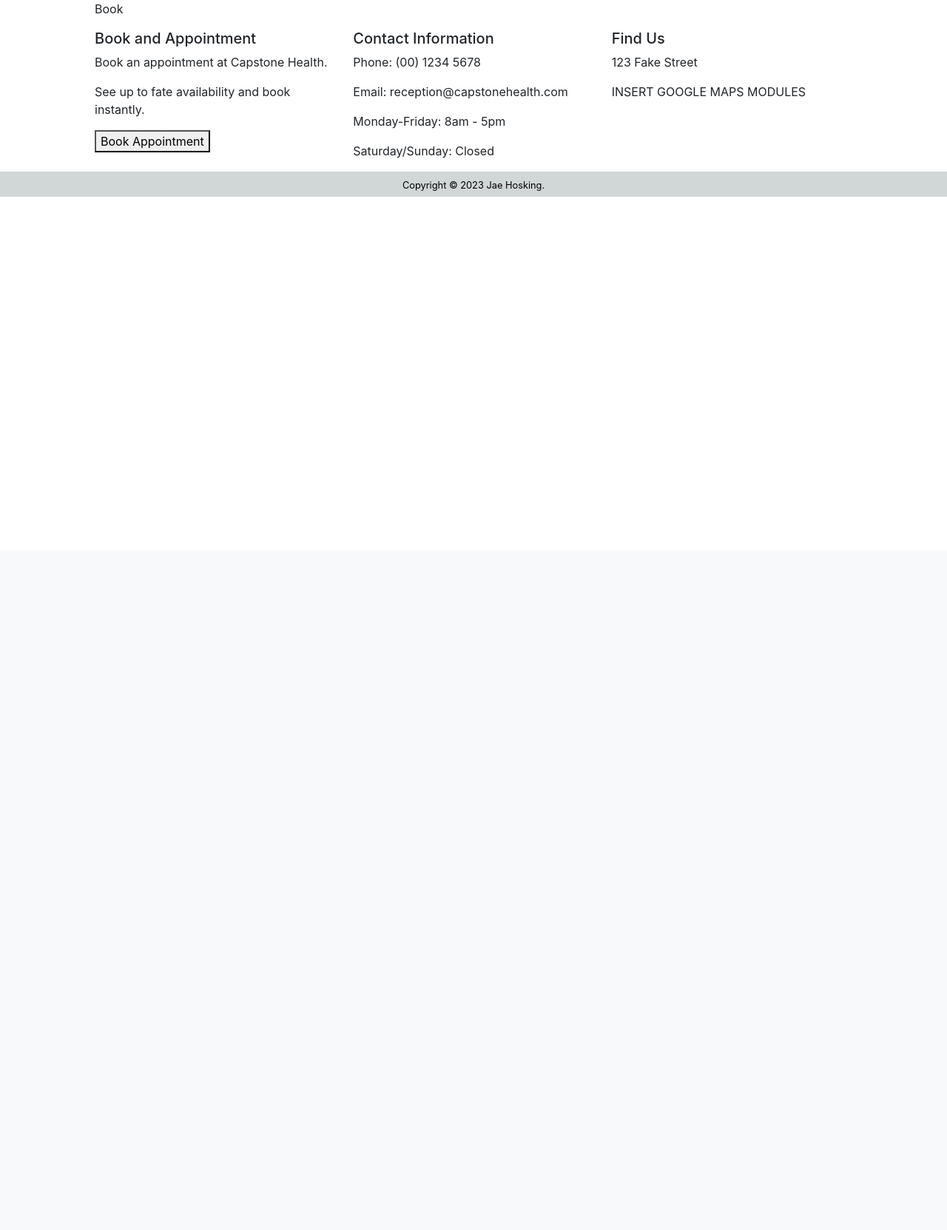
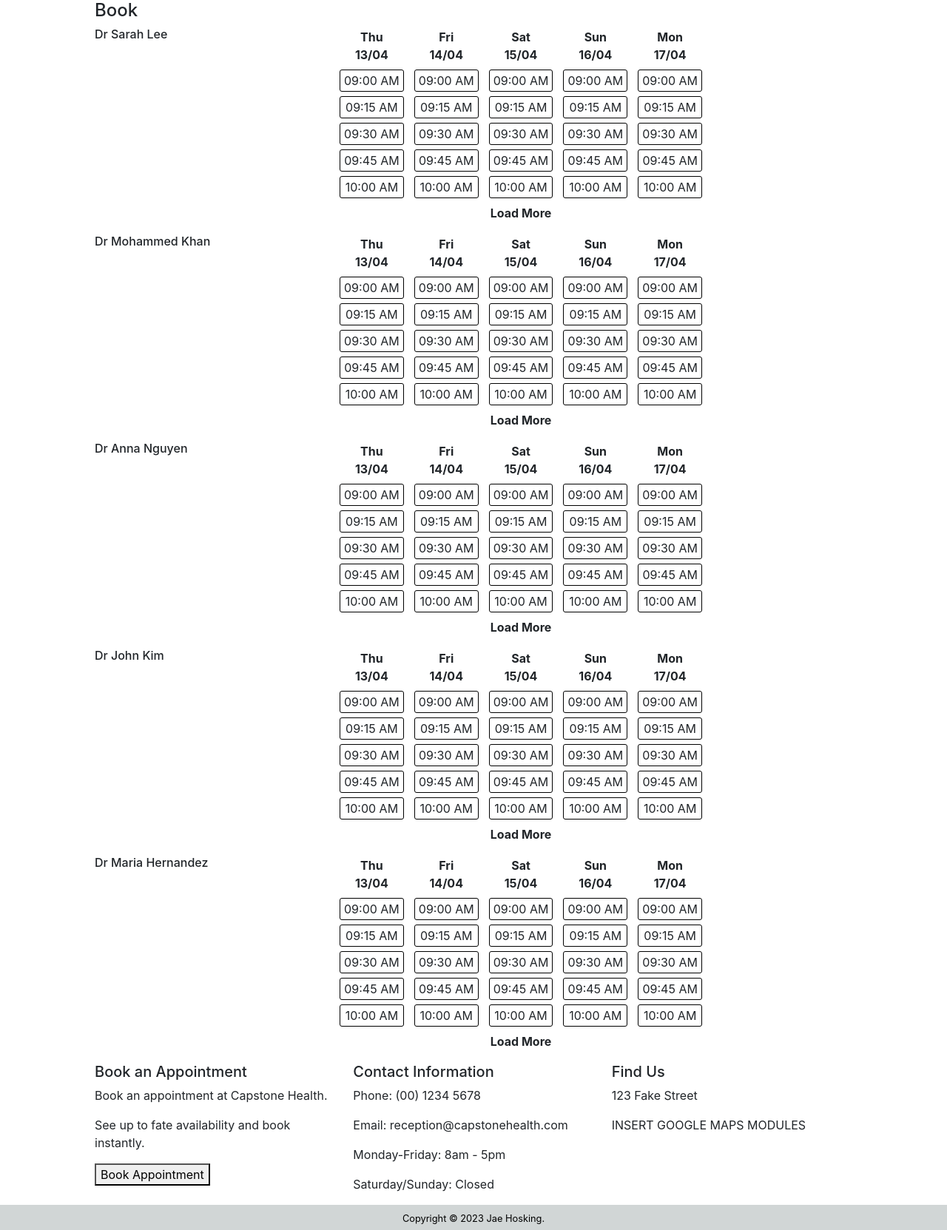
Before and after one commit to jxhos0/capstone, a Django app: page /book in a window 1280 px wide. Shown: the part 56-1719 px from the top of the page at 74% size. Before the commit the page ends 322 px from the top, so only its background shows below. Run offline with Django 4.2, Linux system fonts and the light colour scheme; data comes from the database, SQL or seed files in the repository; some libraries are stand-ins or nearby versions.

Commit message:
Booking sheet loads timeslots of 15min increments from 9am till 5pm for 5 days for all doctors.

```diff
--- a/medical_practice/models.py
+++ b/medical_practice/models.py
@@ -41,3 +41,7 @@ class Doctor(models.Model):
 
     def __str__(self):
         return f'{self.first_name} {self.last_name}, Qualifications: {self.qualifications}'
+
+# class Appointment(models.Model):
+#     patient = models.ForeignKey(Patient, on_delete=models.CASCADE, related_name='patient')
+#     doctor = models.ForeignKey(Doctor, on_delete=models.CASCADE)
--- a/medical_practice/static/medical_practice/medical_practice.js
+++ b/medical_practice/static/medical_practice/medical_practice.js
@@ -1,6 +1,7 @@
 document.addEventListener('DOMContentLoaded', function() {
     // Check user is on services page by searching for services div
-    if (document.querySelector('#container').querySelector('.services')) {
+    if (document.getElementById('container-services')) {
+        console.log('services')
         // Get all list elements
         document.querySelectorAll('li').forEach(li => {
             // Loop through list elements listening for a click
@@ -9,8 +10,35 @@ document.addEventListener('DOMContentLoaded', function() {
                 load_service(li.id)
             })
         })
-    }
-})
+    } else if (document.getElementById('container-booking')) {
+        load_availability();
+
+        document.querySelectorAll('span').forEach(timeslot => {
+            timeslot.addEventListener('click', () =>  {
+                var time = timeslot.dataset.timeslot
+                var date = timeslot.parentElement.dataset.date
+                var doctor = timeslot.closest('.doctor-schedule').dataset.doctor_id
+                console.log(`Book at ${time} on ${date} with ${doctor}?`)
+                // console.log(timeslot.dataset.timeslot)
+                // console.log(timeslot.parentElement.dataset.date)
+                // console.log(timeslot.closest('.doctor-schedule').dataset.doctor_id)
+            });
+        });
+
+        document.querySelectorAll('.load_more_rows').forEach(load => {
+            load.addEventListener('click', () => {
+                var doctor = load.closest('.doctor-schedule').dataset.doctor_id
+                let doctor_schedule = document.querySelector(`[data-doctor_id='${doctor}']`)
+
+                doctor_schedule.querySelectorAll('.hidden').forEach(element => {
+                    element.classList.remove('hidden')
+                })
+
+                load.innerHTML = ''
+            })
+        })
+    };
+});
 
 function load_service(service_id) {
     // Remove the selected class from the already selected service
@@ -27,3 +55,60 @@ function load_service(service_id) {
         document.querySelector('.service-description').innerText = service.description
     })
 }
+
+function load_availability() {
+    document.querySelectorAll('.availability').forEach(table => {
+
+        var days = ['Sun', 'Mon', 'Tue', 'Wed', 'Thu', 'Fri', 'Sat'];
+
+        let dateToday = new Date();
+        let dayToday = dateToday.getDay();
+        let currentMonth = dateToday.getMonth() + 1;
+
+        const dates = table.querySelector('.dates')
+        const timeslots = table.querySelector('.timeslots')
+        let datesHTML = ''
+        let timesHTML = ''
+
+        for (i = 0; i < 5; i++) {
+
+            var day = dayToday + i < 7 ? dayToday + i : dayToday + i - 7
+            datesHTML += `
+            <td>
+                ${days[day]}<br>
+                ${(dateToday.getDate() + i).toString().padStart(2, '0')}/${currentMonth.toString().padStart(2, '0')}
+            </td>
+            `
+
+            var times = '';
+            for(var j = 540; j<= 1020; j+= 15){
+                hours = Math.floor(j/ 60);
+                if (hours < 10) {
+                    hours = '0' + hours;
+                }
+                minutes = j% 60;
+                if (minutes < 10) {
+                    minutes = '0' + minutes; // adding leading zero
+                }
+
+                let ampm_time = hours > 12 ? hours - 12 + ":" + minutes + " PM" : hours + ":" + minutes + " AM"
+                if (j < 540 + 15 * 5) {
+                    times += `<span class="timeslot" data-timeslot="${hours}${minutes}">${ampm_time}</span>`;
+                } else {
+                    times += `<span class="timeslot hidden" data-timeslot="${hours}${minutes}">${ampm_time}</span>`;
+                }
+
+            }
+
+            timesHTML += `
+            <td data-date="${(dateToday.getDate() + i).toString().padStart(2, '0')}-${dateToday.getMonth()}-${dateToday.getFullYear()}">
+                ${times}
+            </td>
+            `
+        }
+
+        dates.innerHTML = datesHTML
+        timeslots.innerHTML = timesHTML
+
+    })
+}
--- a/medical_practice/static/medical_practice/styles.css
+++ b/medical_practice/static/medical_practice/styles.css
@@ -62,7 +62,6 @@ footer#copyright {
     right: 0;
     width: 20px;
     height: 20px;
-    /* background: red; */
     border-bottom-right-radius: 10px;
     box-shadow: 0 10px 0 0 white;
 }
@@ -89,6 +88,7 @@ footer#copyright {
 .team-member-photo {
     margin: 0 auto;
 }
+
 .team-member-name {
     font-size: 1.3rem;
 }
@@ -106,3 +106,31 @@ footer#copyright {
     aspect-ratio: 2 / 1;
     background: red;
 }
+
+.dates {
+    font-weight: bold;
+    text-align: center;
+}
+
+.timeslot {
+    display: block;
+    text-align: center;
+    padding: 2px 5px;
+    margin: 6px 6px;
+    border: 1px solid black;
+    border-radius: 3px;
+}
+
+.timeslot.hidden {
+    display: none;
+}
+
+.timeslot:hover {
+    background: hsla(180, 6%, 83%, 0.5);
+}
+
+.load_more_rows {
+    display: block;
+    text-align: center;
+    font-weight: bold;
+}
--- a/medical_practice/templates/medical_practice/book.html
+++ b/medical_practice/templates/medical_practice/book.html
@@ -2,6 +2,29 @@
 
 {% block body %}
 
-<p>Book</p>
+<h4>Book</h4>
+
+<div id="container-booking">
+    {% for doctor in doctors %}
+        <div class="doctor-schedule span-2-cols" data-doctor_id="{{ doctor.id }}">
+            <div class="doctor-overview">
+                <h6>Dr {{ doctor.first_name }} {{ doctor.last_name }}</h6>
+            </div>
+            <div class="availability">
+                <table>
+                    <tr class="dates">
+                    </tr>
+                    <tr class="timeslots">
+                    </tr>
+                    <tr>
+                        <td colspan="5">
+                            <p class="load_more_rows">Load More</p>
+                        </td>
+                    </tr>
+                </table>
+            </div>
+        </div>
+    {% endfor %}
+</div>
 
 {% endblock %}
--- a/medical_practice/templates/medical_practice/layout.html
+++ b/medical_practice/templates/medical_practice/layout.html
@@ -22,7 +22,7 @@
                         <a class="nav-item nav-link" href="{% url 'services' %}">Services</a>
                         <a class="nav-item nav-link" href="{% url 'team' %}">Team</a>
                         <a class="nav-item nav-link" href="{% url 'practice-information' %}">Practice Information</a>
-                        <a class="nav-item nav-link" href="{% url 'billing' %}">Billing???</a>
+                        <a class="nav-item nav-link" href="{% url 'book' %}">Billing???</a>
                         <a class="nav-item nav-link" href="{% url 'contact' %}">Contact Us</a>
                       </div>
                     </div>
@@ -36,7 +36,7 @@
         <footer id="practice-summary">
             <div class="span-3-cols">
                 <div class="footer-book">
-                    <h5>Book and Appointment</h5>
+                    <h5>Book an Appointment</h5>
                     <p>Book an appointment at Capstone Health.</p>
                     <p>See up to fate availability and book instantly.</p>
                     <button>Book Appointment</button>
--- a/medical_practice/templates/medical_practice/services.html
+++ b/medical_practice/templates/medical_practice/services.html
@@ -4,7 +4,7 @@
 
 <h4>Services</h4>
 <br>
-<div id="container" class="span-2-cols">
+<div id="container-services" class="span-2-cols">
     <div class="services">
         <ul>
             {% for service in services %}
--- a/medical_practice/views.py
+++ b/medical_practice/views.py
@@ -28,7 +28,10 @@ def contact(request):
     return render(request, "medical_practice/contact.html")
 
 def book(request):
-    return render(request, "medical_practice/book.html")
+    doctors = Doctor.objects.all()
+    return render(request, "medical_practice/book.html", {
+        "doctors" : doctors
+    })
 
 def billing(request):
     return render(request, "medical_practice/billing.html")
```
